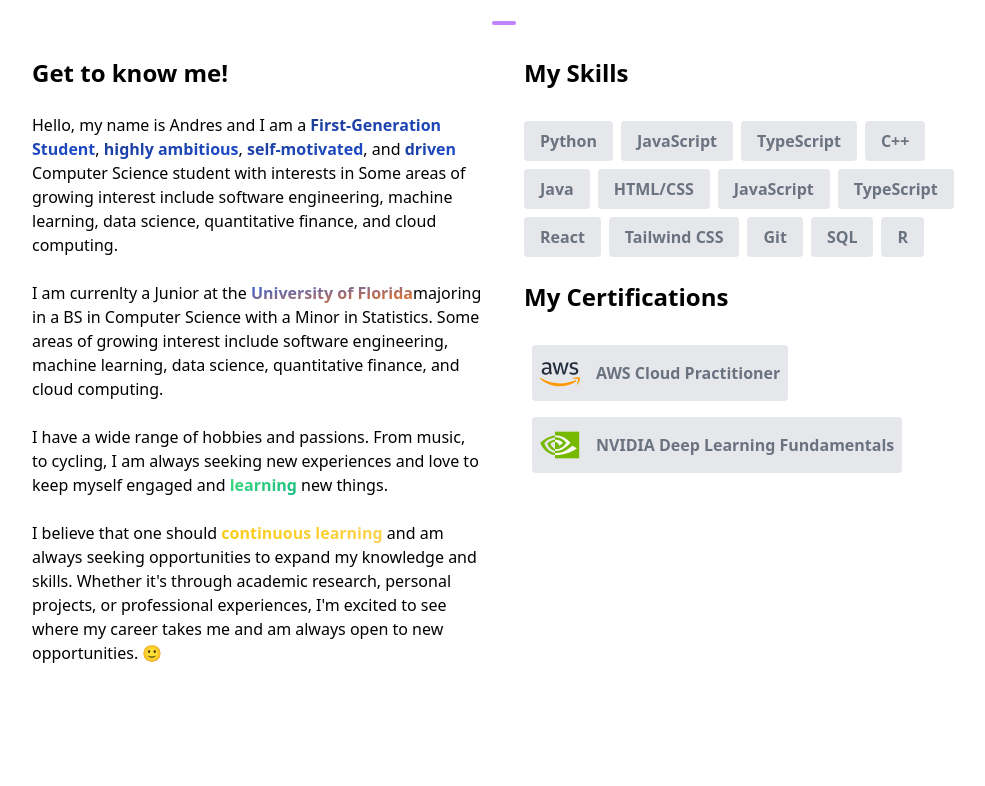
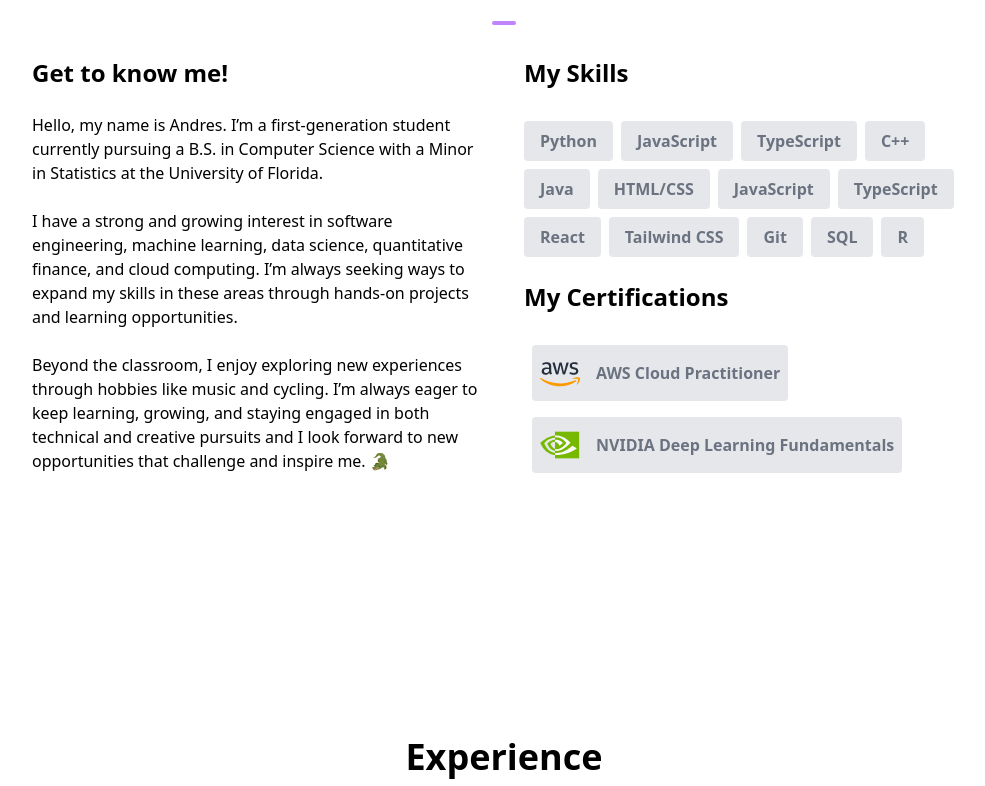
Before and after one commit to andjimenezuf/port, a Next.js app: page / in a window 1280 px wide. Shown: the part 1054-1840 px from the top of the page, without its empty margins (136-1121 px from the left). Built offline with nearby package versions, Linux system fonts and the light colour scheme.

Commit message:
Update about section

```diff
--- a/components/AboutSection.tsx
+++ b/components/AboutSection.tsx
@@ -80,34 +80,18 @@ const AboutSection = () => {
               Get to know me!
             </h1>
             <p>
-              Hello, my name is Andres and I am a{" "}
-              <span className="font-semibold text-transparent bg-clip-text bg-gradient-to-br from-blue-900 to-blue-700">{"First-Generation Student"}</span>,
-              <span className="font-semibold text-transparent bg-clip-text bg-gradient-to-br from-blue-900 to-blue-700">{" highly ambitious"}</span>,
-              <span className="font-bold  text-transparent bg-clip-text bg-gradient-to-br from-blue-900 to-blue-700">{" self-motivated"}</span>, and
-              <span className="font-bold text-transparent bg-clip-text bg-gradient-to-br from-blue-900 to-blue-700">{" driven"}</span>{" "}
-              Computer Science student with interests in Some areas of growing interest include software engineering, machine learning, data science, quantitative finance, and cloud computing.
+              {`Hello, my name is Andres. I’m a first-generation student currently pursuing a B.S. in Computer Science with a Minor in Statistics at the University of Florida.`}
             </p>
             <br />
             <p>
-              I am currenlty a Junior at the{""}
-              <span className="font-bold text-transparent bg-clip-text bg-gradient-to-br from-blue-600 to-orange-500 ">{" University of Florida"}</span>
-              majoring in a BS in Computer Science with a Minor in Statistics. Some areas of growing interest include software engineering, machine learning, data
-              science, quantitative finance, and cloud computing.
+              {`I have a strong and growing interest in software engineering, machine learning, data science, quantitative finance, and cloud computing.
+              I’m always seeking ways to expand my skills in these areas through hands-on projects and learning opportunities.`}
             </p>
             <br />
             <p>
-              I have a wide range of hobbies and passions.
-              From music, to cycling,
-              I am always seeking new experiences and love to keep myself
-              engaged and {""}
-              <span className="font-bold text-transparent bg-clip-text bg-gradient-to-br from-green-400 to-emerald-500 ">{"learning"}</span> new things.
-            </p>
-            <br />
-            <p> I believe that one should{" "}
-              <span className="font-bold bg-gradient-to-r from-yellow-400 to-amber-300 bg-clip-text text-transparent">
-                continuous learning
-              </span>{" "}
-              and am always seeking opportunities to expand my knowledge and skills. Whether it&apos;s through academic research, personal projects, or professional experiences, I&apos;m excited to see where my career takes me and am always open to new opportunities. 🙂
+            {`Beyond the classroom, I enjoy exploring new experiences through hobbies like music and cycling.
+            I’m always eager to keep learning, growing, and staying engaged in both technical and creative pursuits
+            and I look forward to new opportunities that challenge and inspire me. 🐊`}
             </p>
 
           </div>
--- a/components/ExperienceSection.tsx
+++ b/components/ExperienceSection.tsx
@@ -7,14 +7,14 @@ const experiences = [
     title: "Software Engineer Intern",
     company: "JPMorgan Chase & Co.",
     duration: "June 2025 - August 2025",
-    description: "Developing web applications using React and Node.js.",
+    description: "Integrating transformer-based sentiment analysis and LangChain APIs ",
     logo: "/jpmorganchase_logo.jpeg",
   },
   {
     title: "AI Software Engineer Intern",
     company: "Advantech",
     duration: "February 2025 - May 2025",
-    description: "Developed applications using LLMs to help the company's AI team.",
+    description: "Built a real-time computer vision system using NVIDIA frameworks and architected a multilingual AI assistant pipeline, which was showcased in a tech demo at Japan IT Week.",
     logo: "/advantech_logo.jpeg",
   }
   // Add more experience items as needed ToDo: Add more experience items
@@ -27,7 +27,7 @@ const ExperienceSection = () => {
       <hr className="w-6 h-1 mx-auto my-4 bg-blue-900 border-0 rounded"></hr>
       <div className="grid grid-cols-1 md:grid-cols-2 gap-10">
         {experiences.map((experience, idx) => (
-          <div key={idx} className="flex flex-col p-4  rounded-lg shadow-md bg-white dark:bg-gray-800">
+          <div key={idx} className="flex flex-col p-4 rounded-lg shadow-md bg-white dark:bg-gray-800">
             <Image
               src={experience.logo}
               alt={`${experience.company} logo`}
```
